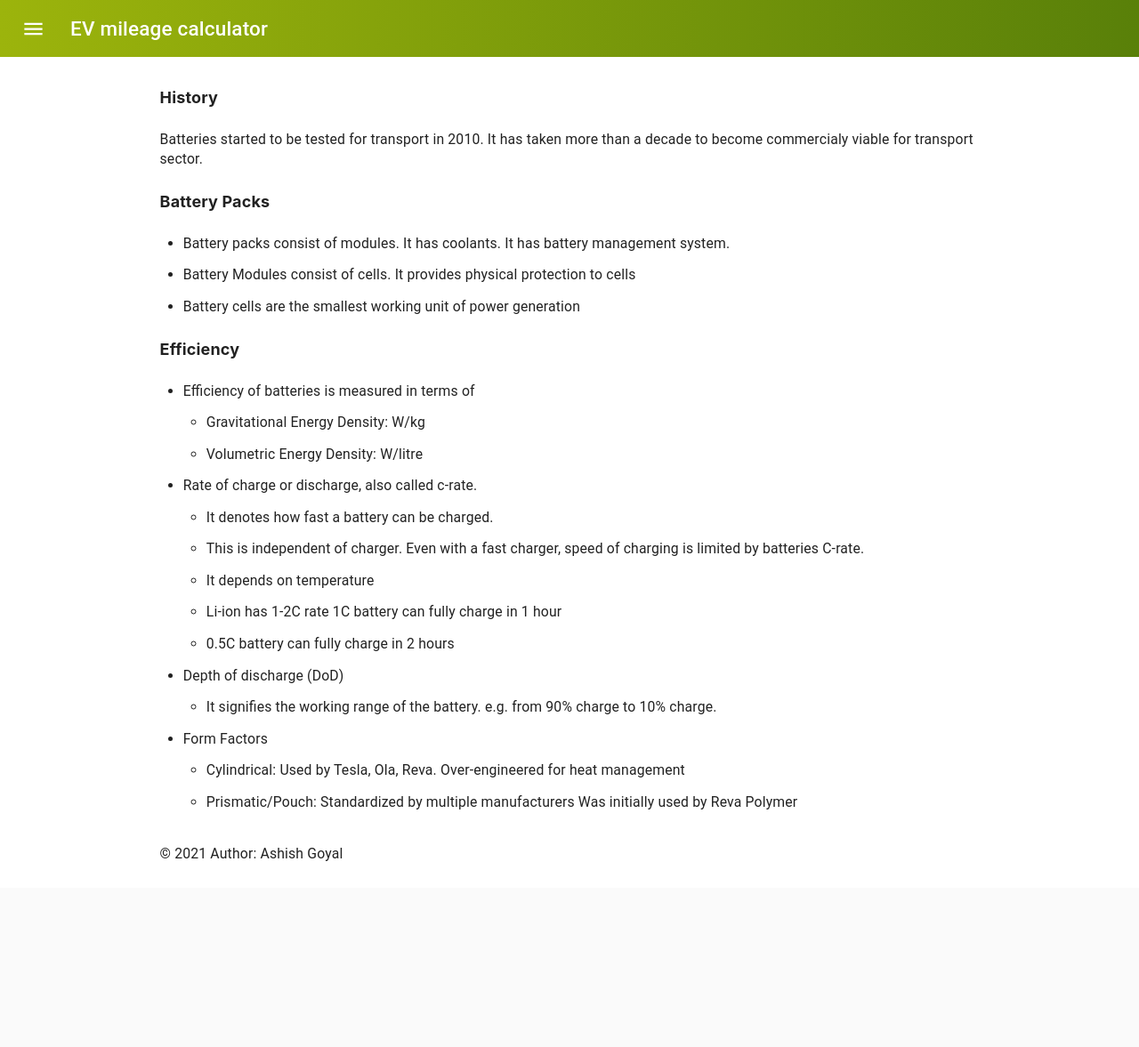
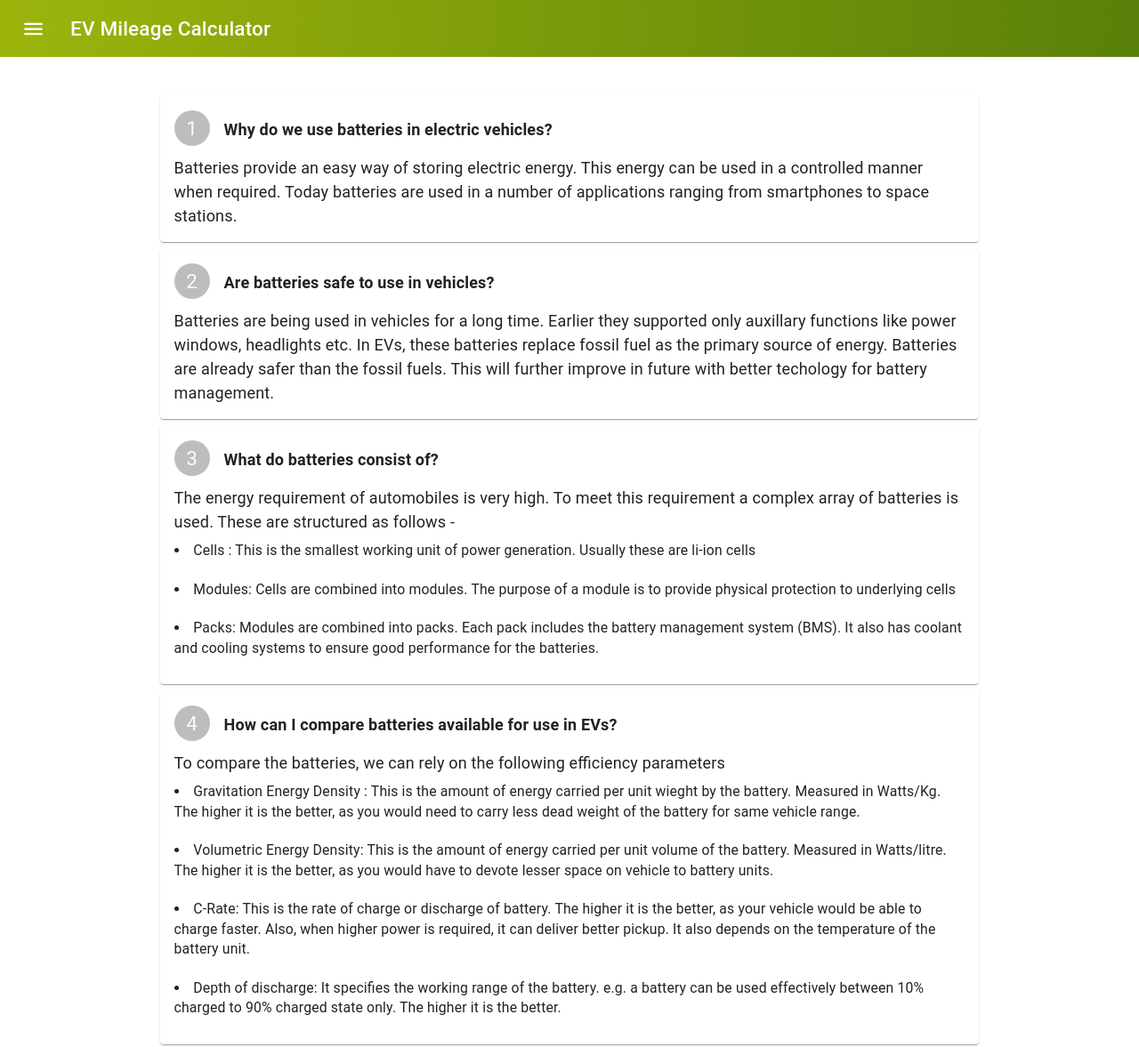
Before and after one commit to ashish19goyal/ev-mileage-calculator, a Gatsby site: page /batteries in a window 1280 px wide. Shown: the top 1177 px of the page at 89% size. Before the commit the page ends 998 px from the top, so only its background shows below. Built offline with nearby package versions, Linux system fonts and the light colour scheme; Gatsby itself is replaced by a stand-in of ours.

Commit message:
converting pages to faqs

```diff
--- a/gatsby-config.js
+++ b/gatsby-config.js
@@ -1,6 +1,6 @@
 module.exports = {
   siteMetadata: {
-    title: "EV mileage calculator",
+    title: "EV Mileage Calculator",
     description:
       "Estimate the performance of your next desired Electric Vehicle. Compare its performance with your Petrol/Diesel Vehicle.",
     author: "Ashish Goyal",
--- /dev/null
+++ b/src/components/grid-faq.js
@@ -0,0 +1,59 @@
+import React from "react";
+import Paper from "@material-ui/core/Paper";
+import { makeStyles } from "@material-ui/core/styles";
+import Grid from "@material-ui/core/Grid";
+import Avatar from "@material-ui/core/Avatar";
+import Typography from "@material-ui/core/Typography";
+import PropTypes from "prop-types";
+
+const useStyles = makeStyles((theme) => ({
+  paper: {
+    margin: `${theme.spacing(1)}px auto`,
+    padding: theme.spacing(2),
+  },
+  grid: {
+    paddingTop: theme.spacing(1),
+    padding: theme.spacing(2),
+  },
+}));
+
+const GridFaq = ({ serial, question, answer, list }) => {
+  const classes = useStyles();
+  let items =
+    list != null
+      ? list.map((item) => (
+          <Grid item xs={12}>
+            <li>{item}</li>
+          </Grid>
+        ))
+      : "";
+  return (
+    <Paper className={classes.paper}>
+      <Grid container wrap="nowrap">
+        <Grid item>
+          <Avatar>{serial}</Avatar>
+        </Grid>
+        <Grid item xs={12} className={classes.grid}>
+          <Typography>
+            <b>{question}</b>
+          </Typography>
+        </Grid>
+      </Grid>
+      <Grid container spacing={1}>
+        <Grid item xs={12}>
+          <Typography>{answer}</Typography>
+        </Grid>
+        {items}
+      </Grid>
+    </Paper>
+  );
+};
+
+GridFaq.propTypes = {
+  serial: PropTypes.number.isRequired,
+  question: PropTypes.string.isRequired,
+  answer: PropTypes.string.isRequired,
+  list: PropTypes.array,
+};
+
+export default GridFaq;
--- a/src/components/header.js
+++ b/src/components/header.js
@@ -21,6 +21,7 @@ import PowerIcon from "@material-ui/icons/Power";
 import DriveEtaIcon from "@material-ui/icons/DriveEta";
 import LiveHelpIcon from "@material-ui/icons/LiveHelp";
 import HeaderLink from "../components/header-link";
+import Grid from "@material-ui/core/Grid";
 
 const drawerWidth = 240;
 
@@ -81,15 +82,16 @@ const useStyles = makeStyles((theme) => ({
   },
 }));
 
-const links = [
-  {
+const homeLink = {
   link: "/",
   heading: "Mileage Calculator",
   icon: <HomeIcon />,
-  },
+};
+
+const links = [
   {
     link: "/about-ev",
-    heading: "About Electric Vehicle",
+    heading: "Electric Vehicle",
     icon: <DriveEtaIcon />,
   },
   {
@@ -98,7 +100,7 @@ const links = [
     icon: <BatteryChargingFullIcon />,
   },
   {
-    link: "/charing-points",
+    link: "/charging-points",
     heading: "Charging Points",
     icon: <PowerIcon />,
   },
@@ -106,11 +108,6 @@ const links = [
     link: "/environment",
     heading: "Environment",
     icon: <EcoIcon />,
-  },
-  {
-    link: "/faqs",
-    heading: "FAQs",
-    icon: <LiveHelpIcon />,
   },
 ];
 
@@ -162,6 +159,11 @@ const Header = ({ siteTitle }) => {
           paper: classes.drawerPaper,
         }}
       >
+        <Grid container>
+          <Grid item xs={10}>
+            <HeaderLink {...homeLink} />
+          </Grid>
+          <Grid item xs={2}>
             <div className={classes.drawerHeader}>
               <IconButton onClick={handleDrawerClose}>
                 {theme.direction === "ltr" ? (
@@ -171,6 +173,8 @@ const Header = ({ siteTitle }) => {
                 )}
               </IconButton>
             </div>
+          </Grid>
+        </Grid>
         <Divider />
         <List>
           {links.map((link) => (
--- a/src/pages/batteries.js
+++ b/src/pages/batteries.js
@@ -2,76 +2,53 @@ import React from "react";
 
 import Layout from "../components/layout";
 import Seo from "../components/seo";
+import GridFaq from "../components/grid-faq";
 
-const Batteries = () => (
-  <Layout>
-    <Seo title="Electric Vehicle Batteries" />
-    <h4>History</h4>
-    <p>
-      Batteries started to be tested for transport in 2010. It has taken more
-      than a decade to become commercialy viable for transport sector.
-    </p>
-    <h4>Battery Packs</h4>
-    <ul>
-      <li>
-        Battery packs consist of modules. It has coolants. It has battery
-        management system.
-      </li>
-      <li>
-        Battery Modules consist of cells. It provides physical protection to
-        cells
-      </li>
-      <li>Battery cells are the smallest working unit of power generation</li>
-    </ul>
-    <h4>Efficiency</h4>
-    <ul>
-      <li>
-        Efficiency of batteries is measured in terms of
-        <ul>
-          <li>Gravitational Energy Density: W/kg </li>
-          <li>Volumetric Energy Density: W/litre</li>
-        </ul>
-      </li>
+const questions = [
+  {
+    question: "Why do we use batteries in electric vehicles?",
+    answer:
+      "Batteries provide an easy way of storing electric energy. This energy can be used in a controlled manner when required. Today batteries are used in a number of applications ranging from smartphones to space stations.",
+  },
+  {
+    question: "Are batteries safe to use in vehicles?",
+    answer:
+      "Batteries are being used in vehicles for a long time. Earlier they supported only auxillary functions like power windows, headlights etc. In EVs, these batteries replace fossil fuel as the primary source of energy. Batteries are already safer than the fossil fuels. This will further improve in future with better techology for battery management.",
+  },
+  {
+    question: "What do batteries consist of?",
+    answer:
+      "The energy requirement of automobiles is very high. To meet this requirement a complex array of batteries is used. These are structured as follows -",
+    list: [
+      "Cells : This is the smallest working unit of power generation. Usually these are li-ion cells",
+      "Modules: Cells are combined into modules. The purpose of a module is to provide physical protection to underlying cells",
+      "Packs: Modules are combined into packs. Each pack includes the battery management system (BMS). It also has coolant and cooling systems to ensure good performance for the batteries.",
+    ],
+  },
+  {
+    question: "How can I compare batteries available for use in EVs?",
+    answer:
+      "To compare the batteries, we can rely on the following efficiency parameters",
+    list: [
+      "Gravitation Energy Density : This is the amount of energy carried per unit wieght by the battery. Measured in Watts/Kg. The higher it is the better, as you would need to carry less dead weight of the battery for same vehicle range.",
+      "Volumetric Energy Density: This is the amount of energy carried per unit volume of the battery. Measured in Watts/litre. The higher it is the better, as you would have to devote lesser space on vehicle to battery units.",
+      "C-Rate: This is the rate of charge or discharge of battery. The higher it is the better, as your vehicle would be able to charge faster. Also, when higher power is required, it can deliver better pickup. It also depends on the temperature of the battery unit.",
+      "Depth of discharge: It specifies the working range of the battery. e.g. a battery can be used effectively between 10% charged to 90% charged state only. The higher it is the better.",
+    ],
+  },
+];
 
-      <li>
-        Rate of charge or discharge, also called c-rate.
-        <ul>
-          <li>It denotes how fast a battery can be charged. </li>
-          <li>
-            This is independent of charger. Even with a fast charger, speed of
-            charging is limited by batteries C-rate.
-          </li>
-          <li>It depends on temperature</li>
-          <li>Li-ion has 1-2C rate 1C battery can fully charge in 1 hour </li>
-          <li>0.5C battery can fully charge in 2 hours </li>
-        </ul>
-      </li>
+const BatteryPage = () => {
+  let serial = 0;
+  return (
+    <Layout>
+      <Seo title="About Batteries" />
+      {questions.map((question) => {
+        serial++;
+        return <GridFaq serial={serial} {...question} />;
+      })}
+    </Layout>
+  );
+};
 
-      <li>
-        Depth of discharge (DoD)
-        <ul>
-          <li>
-            It signifies the working range of the battery. e.g. from 90% charge
-            to 10% charge.
-          </li>
-        </ul>
-      </li>
-
-      <li>
-        Form Factors
-        <ul>
-          <li>
-            Cylindrical: Used by Tesla, Ola, Reva. Over-engineered for heat
-            management
-          </li>
-          <li>
-            Prismatic/Pouch: Standardized by multiple manufacturers Was
-            initially used by Reva Polymer
-          </li>
-        </ul>
-      </li>
-    </ul>
-  </Layout>
-);
-
-export default Batteries;
+export default BatteryPage;
```
Also changed, not shown: src/components/faq.js (deleted, +0 -27 lines), src/pages/about-ev.js (+42 -29 lines), src/pages/faqs.js (deleted, +0 -39 lines). Lines whose indentation alone changed are shown as unchanged.
